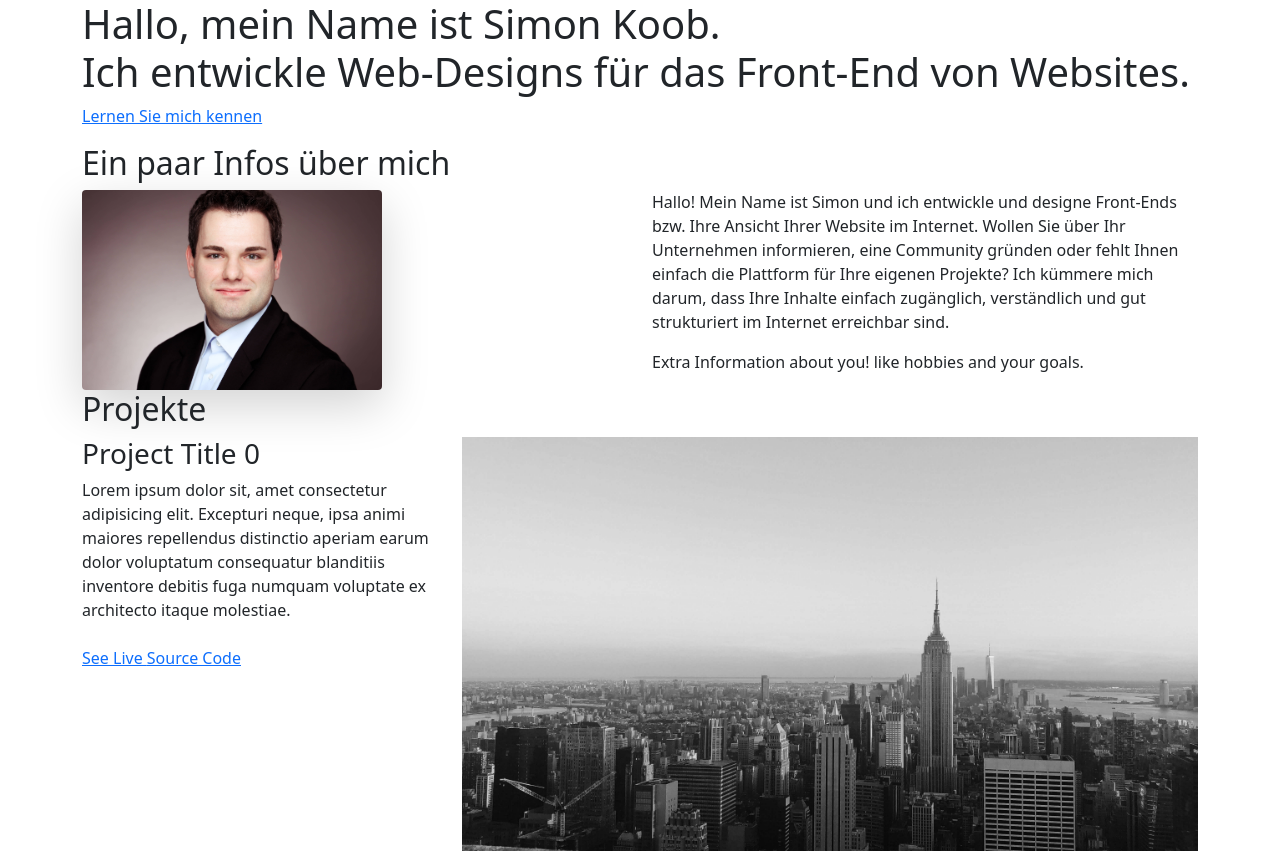
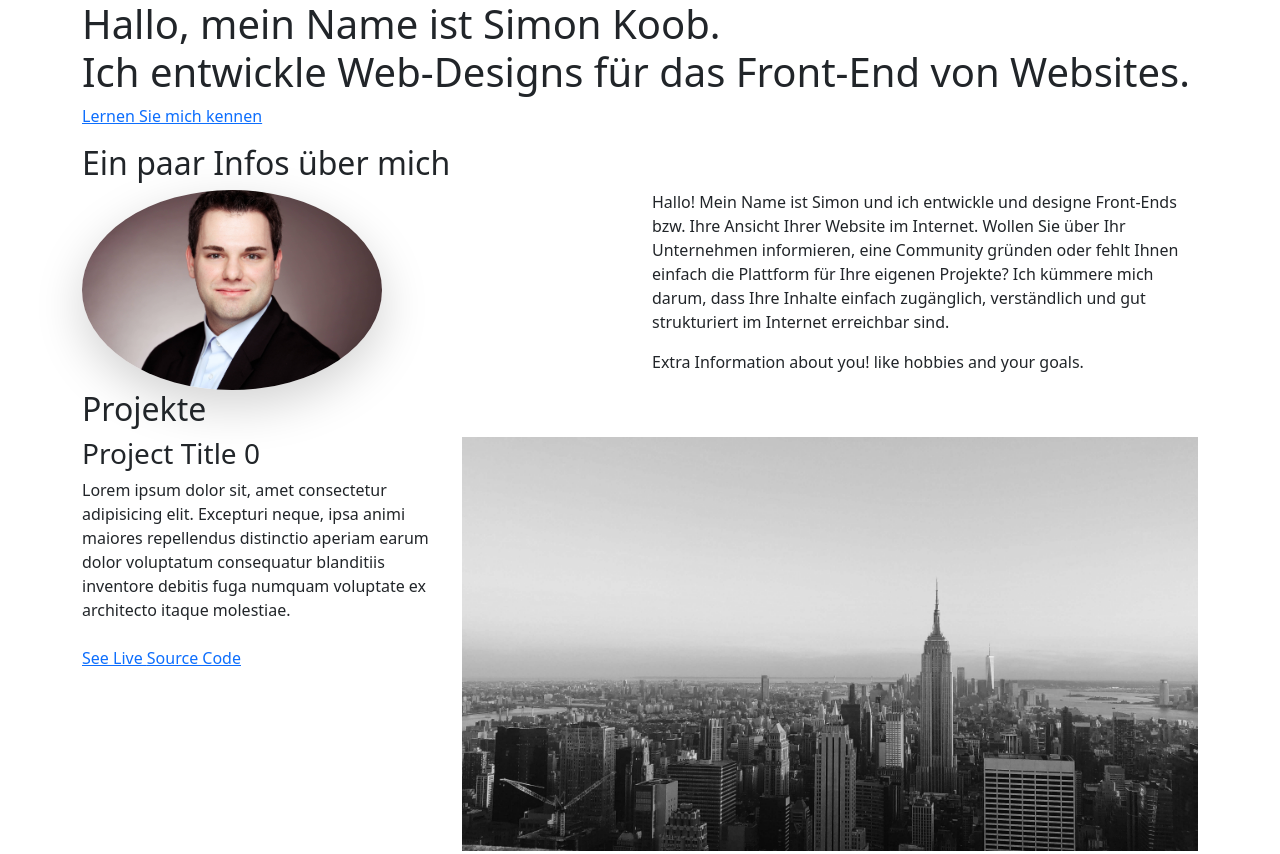
Before and after one commit to sikoob/portfolio, a website: page src/template.html in a window 1280 px wide. Shown: the top 854 px of the page. Drawn offline with nearby package versions, Linux system fonts and the light colour scheme.

Commit message:
small changes

```diff
--- a/src/template.html
+++ b/src/template.html
@@ -69,7 +69,7 @@
             <div class="about-wrapper__image">
               <img
                 alt="Profile Image"
-                class="img-fluid rounded shadow-lg"
+                class="img-fluid rounded-circle shadow-lg"
                 height="auto"
                 width="300px"
                 src="assets/profile.jpg"
```
Also changed, not shown: 1 other file.
